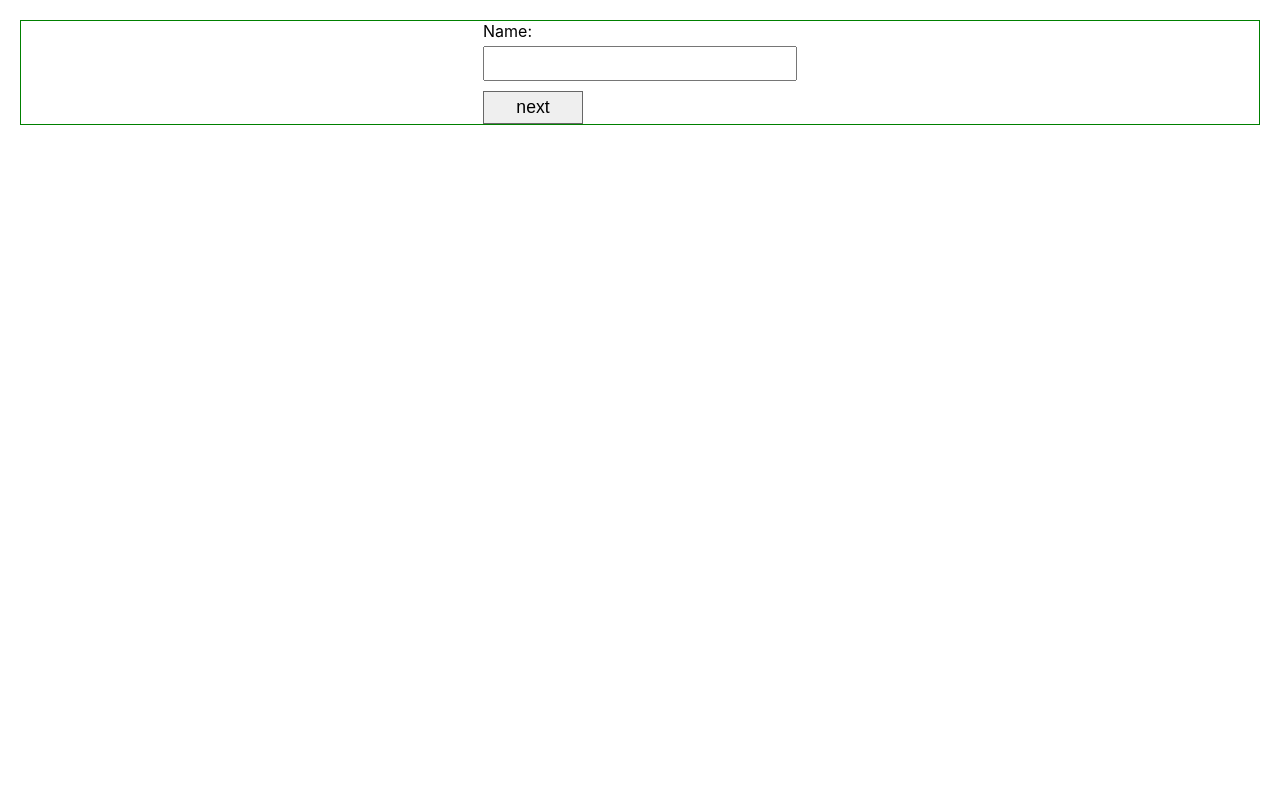
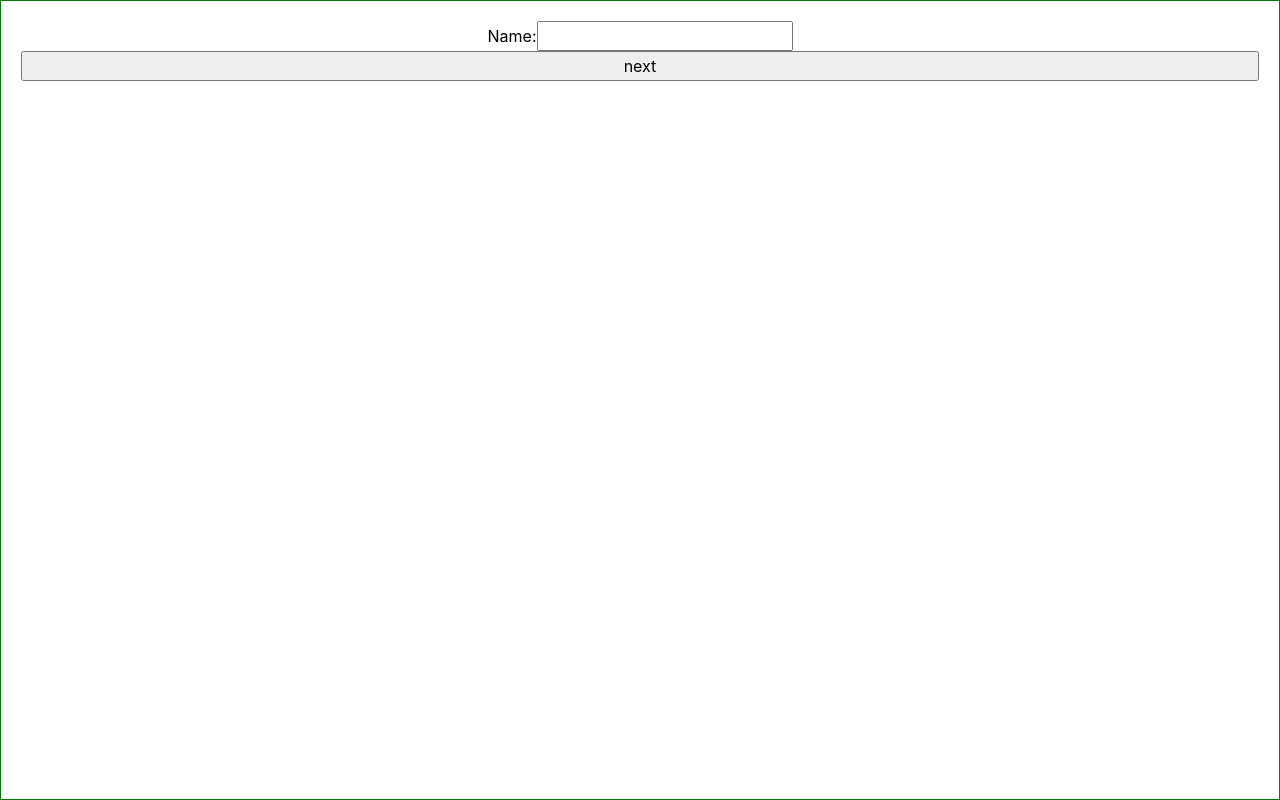
Before and after one commit to sprajams/multi-step_form, a React (Create React App) app: page / in a window 1280 px wide. Built offline with nearby package versions, Linux system fonts and the light colour scheme.

Commit message:
css reset and clearing previous coded styles

```diff
--- a/src/App.css
+++ b/src/App.css
@@ -1,5 +1,6 @@
 .app {
   text-align: center;
-  margin: 20px;
+  padding: 20px;
   border: 1px solid green;
+  height: 100%;
 }
--- a/src/components/Form/index.jsx
+++ b/src/components/Form/index.jsx
@@ -1,5 +1,6 @@
 import { useState, useEffect } from "react";
 import Question from "../Question";
+import styles from "./styles.module.scss";
 
 function Form({ setDone, setResponse, response }) {
   const [qNum, setQNum] = useState(0);
@@ -44,8 +45,13 @@
   };
 
   return (
-    <div>
-      {qNum > 0 ? <button onClick={prevQ}> Back </button> : null}
+    <div className={styles.outer}>
+      {qNum > 0 ? (
+        <button onClick={prevQ} className={styles.btnBack}>
+          👈 Back
+        </button>
+      ) : null}
+      <div className={styles.qWrap}>
         <Question
           data={qData[qNum]}
           setInput={setInput}
@@ -54,6 +60,7 @@
           isLast={qNum === qData.length - 1}
         />
       </div>
+    </div>
   );
 }
 export default Form;
--- /dev/null
+++ b/src/components/Form/styles.module.scss
@@ -0,0 +1,23 @@
+// .btnBack {
+//   border: none;
+//   background-color: inherit;
+//   font-size: 1.1em;
+//   padding: 0;
+//   margin: 10px 0;
+// }
+
+// .outer {
+//   display: flex;
+//   flex-direction: column;
+//   width: 300px;
+//   align-items: flex-start;
+//   justify-content: center;
+//   margin: 10px auto;
+//   @media (min-width: 768px) {
+//     width: 450px;
+//   }
+// }
+
+// .qWrap {
+//   margin: 10px 0;
+// }
--- a/src/components/Question/index.jsx
+++ b/src/components/Question/index.jsx
@@ -14,7 +14,8 @@
   return (
     <div className={styles.outer}>
       <form onSubmit={handleSubmit} className={styles.form}>
-        <label htmlFor="name">{name}:</label>
+        <div className={styles.innerForm}>
+          <label htmlFor={name}>{name}:</label>
           <input
             type={type}
             id={name}
@@ -24,12 +25,13 @@
             required
             className={styles.input}
           ></input>
+        </div>
         {isLast ? (
-          <button type="submit" className={styles.btnNext}>
+          <button type="submit" className={styles.btn}>
             Submit
           </button>
         ) : (
-          <button type="submit" className={styles.btnNext}>
+          <button type="submit" className={styles.btn}>
             next
           </button>
         )}
--- a/src/components/Question/styles.module.scss
+++ b/src/components/Question/styles.module.scss
@@ -1,29 +1,48 @@
-.outer {
-  display: flex;
-  justify-content: center;
-  align-content: center;
-}
-.form {
-  display: flex;
-  flex-direction: column;
-  align-items: flex-start;
-  justify-content: center;
-  font-size: 1em;
-}
-.input {
-  width: 300px;
-  margin: 5px 0 10px;
-  padding: 5px;
-  font-size: 1.1em;
-}
-.btnNext {
-  width: 100px;
-  padding: 5px;
-  font-size: 1.1em;
-  border: 1px solid rgb(103, 103, 103);
+// .outer {
+//   display: flex;
+//   justify-content: center;
+//   align-content: center;
+// }
+// .form {
+//   display: flex;
+//   flex-direction: column;
+//   align-items: flex-start;
+//   justify-content: center;
+//   font-size: 1em;
+// }
+// .outer {
+//   border: 1px solid red;
+//   width: 100%;
+//   display: flex;
+// }
+
+// .innerForm {
+//   display: flex;
+//   flex-direction: column;
+// }
+// .innerForm > label {
+//   text-align: left;
+// }
+// .input,
+// .btn {
+//   padding: 10px;
+//   font-size: 1.1em;
+//   border-radius: 4px;
+//   border: 1px solid rgb(103, 103, 103);
+// }
+// .input {
+//   flex-grow: 1;
+//   margin: 5px 0 10px;
+//   @media (min-width: 768px) {
+//     width: 400px;
+//   }
+// }
+.btn {
+  width: 100%;
   cursor: pointer;
 }
-.btnNext:hover {
-  background-color: rgb(161, 161, 161);
-  transition: 0.3s ease-in-out;
+.btn:hover {
+  background-color: rgb(210, 248, 206);
+  transition: 0.2s ease-in-out;
+  border-color: rgb(16, 60, 16);
 }
--- a/src/index.css
+++ b/src/index.css
@@ -1,13 +1,77 @@
 body {
   margin: 0;
-  font-family: -apple-system, BlinkMacSystemFont, 'Segoe UI', 'Roboto', 'Oxygen',
-    'Ubuntu', 'Cantarell', 'Fira Sans', 'Droid Sans', 'Helvetica Neue',
+  font-family: -apple-system, BlinkMacSystemFont, "Segoe UI", "Roboto", "Oxygen",
+    "Ubuntu", "Cantarell", "Fira Sans", "Droid Sans", "Helvetica Neue",
     sans-serif;
   -webkit-font-smoothing: antialiased;
   -moz-osx-font-smoothing: grayscale;
 }
 
 code {
-  font-family: source-code-pro, Menlo, Monaco, Consolas, 'Courier New',
+  font-family: source-code-pro, Menlo, Monaco, Consolas, "Courier New",
     monospace;
 }
+
+/*
+  1. Use a more-intuitive box-sizing model.
+*/
+*,
+*::before,
+*::after {
+  box-sizing: border-box;
+}
+/*
+  2. Remove default margin
+*/
+* {
+  margin: 0;
+}
+/*
+  3. Allow percentage-based heights in the application
+*/
+html,
+body,
+#root {
+  height: 100%;
+}
+/*
+  Typographic tweaks!
+  4. Add accessible line-height
+  5. Improve text rendering
+*/
+body {
+  line-height: 1.5;
+  -webkit-font-smoothing: antialiased;
+}
+/*
+  6. Improve media defaults
+*/
+img,
+picture,
+video,
+canvas,
+svg {
+  display: block;
+  max-width: 100%;
+}
+/*
+  7. Remove built-in form typography styles
+*/
+input,
+button,
+textarea,
+select {
+  font: inherit;
+}
+/*
+  8. Avoid text overflows
+*/
+p,
+h1,
+h2,
+h3,
+h4,
+h5,
+h6 {
+  overflow-wrap: break-word;
+}
```
Lines whose indentation alone changed are shown as unchanged.
